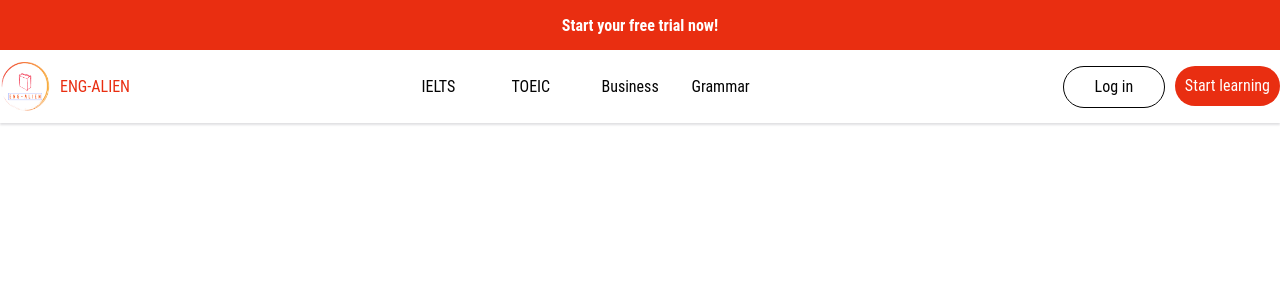
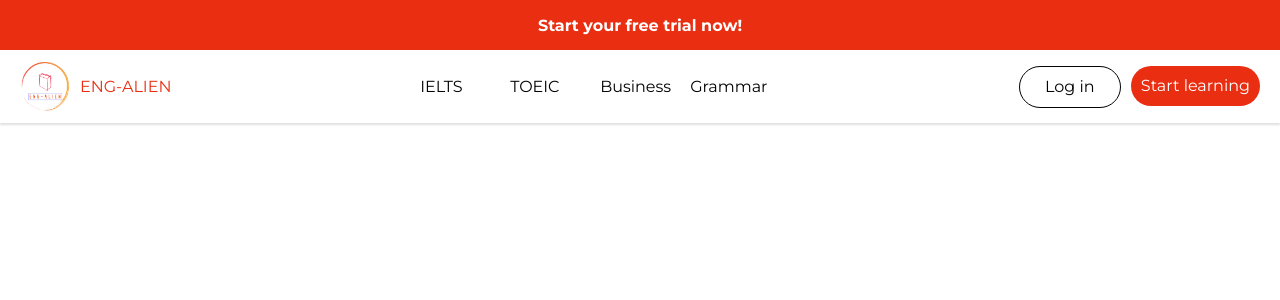
Before and after one commit to DoanhThangDuc/ui-react-study-eng, a Next.js app: page / in a window 1280 px wide. Shown: the top 300 px of the page. Built offline with nearby package versions, Linux system fonts and the light colour scheme.

Commit message:
feat: handle more nav

```diff
--- /dev/null
+++ b/src/app/fonts.ts
@@ -0,0 +1,13 @@
+import { Roboto , Montserrat} from 'next/font/google';
+
+export const roboto = Roboto({
+  subsets: ['latin'],
+  weight: ['400', '500', '700'],
+  style: ['normal', 'italic'],
+});
+
+export const montserrat = Montserrat({
+  subsets: ['latin'],
+  weight: ['400', '500', '700'],
+  style: ['normal', 'italic'],
+});
--- a/src/app/layout.tsx
+++ b/src/app/layout.tsx
@@ -1,3 +1,5 @@
+import { montserrat,  } from './fonts';
+
 export const metadata = {
   title: 'Home page',
   description: 'Generated by Next.js',
@@ -11,6 +13,7 @@ export default function RootLayout({
   return (
     <html lang="en">
       <body
+        className={montserrat.className}
         style={{
           width: '100%',
           height: '100%',
--- a/src/components/NavBar/NavBar.styled.tsx
+++ b/src/components/NavBar/NavBar.styled.tsx
@@ -1,5 +1,4 @@
 import styled from 'styled-components';
-import { seFontFamilyDefault } from '../../shared/fonts';
 import { seLust, seRickBlack, seWhite } from '../../shared/colors';
 
 export namespace sc {
@@ -28,7 +27,6 @@ export namespace sc {
   `;
 
  export const TrialContent = styled.p`
-    font-family: ${seFontFamilyDefault};
     font-weight: bold;
 
     color: ${seWhite};
@@ -46,6 +44,7 @@ export namespace sc {
   export const NavBarContent = styled.div`
     width: 1440px;
     height: 73px;
+    padding: 0px 20px;
     display: flex;
 
     justify-content: space-between;
@@ -56,6 +55,11 @@ export namespace sc {
     display: flex;
     flex-direction: row;
     gap: 10px;
+
+    &:hover {
+      cursor: pointer;
+      opacity: 0.8
+    }
   `;
   export const Logo = styled.div`
     width: 50px;
@@ -69,7 +73,6 @@ export namespace sc {
     justify-content: center;
     align-items: center;
 
-    font-family: ${seFontFamilyDefault};
     font-size: 16px;
     font-weight: 400;
     text-transform: uppercase;
@@ -87,9 +90,13 @@ export namespace sc {
     overflow: hidden;
     display: flex;
     flex-wrap: wrap;
-    font-family: ${seFontFamilyDefault};
     font-size: 16px;
     color: ${seRickBlack};
+
+    &:hover {
+      cursor: pointer;
+      color: ${seLust}
+    }
   `;
   export const ButtonsContainer = styled.div`
     display: flex;
@@ -107,8 +114,13 @@ export namespace sc {
     border: 1px solid ${seRickBlack};
     border-radius: 24px;
 
-    font-family: ${seFontFamilyDefault};
     color: ${seRickBlack};
+
+    &:hover {
+      cursor: pointer;
+      box-shadow: rgba(0, 0, 0, 0.1) 0px 1px 1px 0px, rgba(0, 0, 0, 0.1) 0px 2px 3px 0px;
+      opacity: 0.7;
+    }
   `;
   export const StartLearningBtn = styled.div`
     display: flex;
@@ -122,7 +134,10 @@ export namespace sc {
     border-radius: 24px;
 
     color: ${seWhite};
-    font-family: ${seFontFamilyDefault};
     background-color: ${seLust};
+
+    &:hover {
+      cursor: pointer;
+    }
   `;
 }
--- a/src/components/NavBar/NavBar.tsx
+++ b/src/components/NavBar/NavBar.tsx
@@ -11,31 +11,25 @@ export function NavBar() {
 
       <sc.NavigationContainer>
         <sc.NavBarContent>
-
           <sc.LogoContainer>
             <sc.Logo/>
             <sc.CompanyName>
           Eng-Alien
             </sc.CompanyName>
           </sc.LogoContainer>
-
           <sc.Navigators>
             <sc.NavigatorItem>
           IELTS Course
             </sc.NavigatorItem>
-
             <sc.NavigatorItem>
           TOEIC Course
             </sc.NavigatorItem>
-
             <sc.NavigatorItem>
           Business English Course
             </sc.NavigatorItem>
-
             <sc.NavigatorItem>
           Grammar Course
             </sc.NavigatorItem>
-
           </sc.Navigators>
 
           <sc.ButtonsContainer>
--- a/src/shared/colors.ts
+++ b/src/shared/colors.ts
@@ -2,3 +2,4 @@ export const seBlack = '#000000';
 export const seRickBlack = '#030303';
 export const seWhite = '#FFFFFF';
 export const seLust = '#E92E11';
+export const seSpanishGray = '#949A9F';
--- a/src/shared/fonts.ts
+++ /dev/null
@@ -1 +0,0 @@
-export const seFontFamilyDefault = 'Roboto Condensed';
```
Also changed, not shown: public/images/book-icon.png (added), 1 other file (tests, documents, lock files or other folders).
